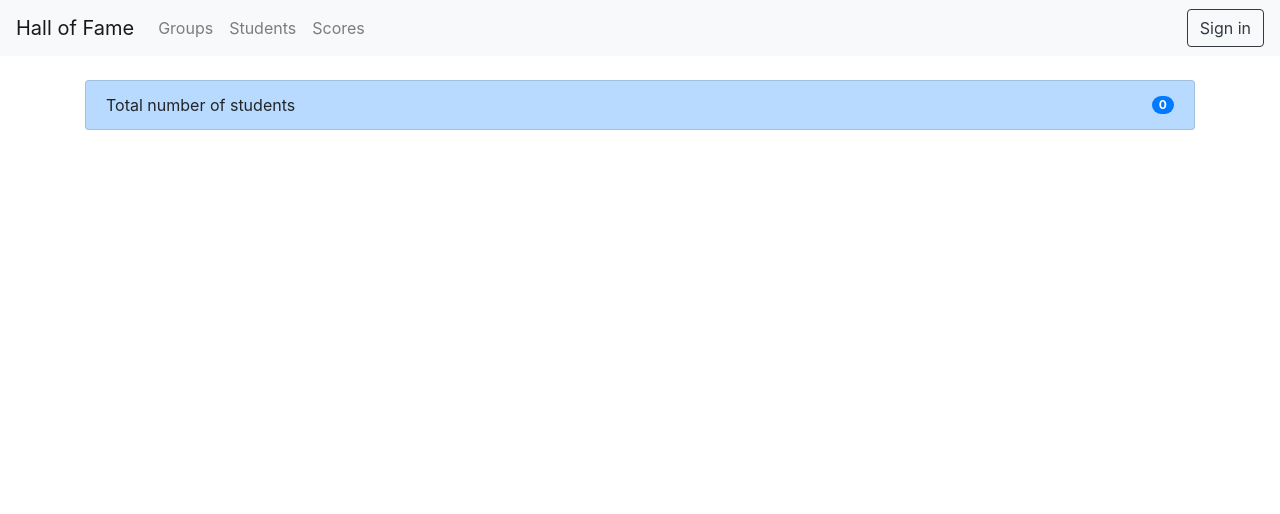
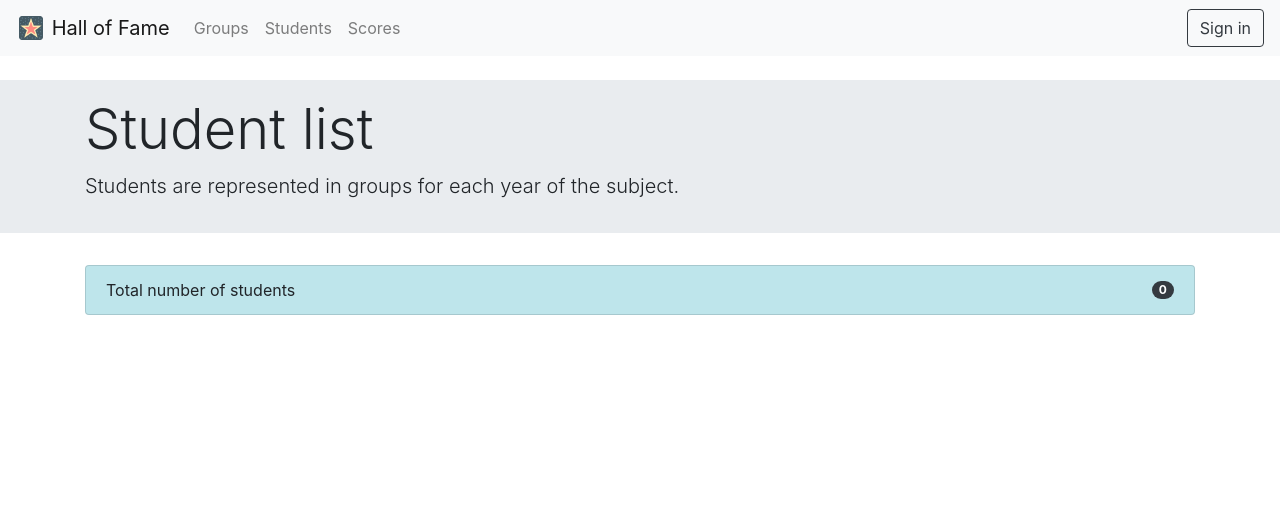
Before and after one commit to hardkov/hall-of-fame, a Django app: page /students/ in a window 1280 px wide. Shown: the top 514 px of the page. Run offline with Django 3.2, Linux system fonts and the light colour scheme; data that the repository does not hold is empty; some libraries are stand-ins or nearby versions.

Commit message:
Front remake

```diff
--- a/hof/templates/hof/includes/navbar.html
+++ b/hof/templates/hof/includes/navbar.html
@@ -1,5 +1,8 @@
 <nav class="navbar navbar-expand-lg navbar-light bg-light mb-3">
-    <a class="navbar-brand" href="/">Hall of Fame</a>
+    <a class="navbar-brand" href="/">
+        <img src="/static/hof/images/favicon.png" width="30" height="30" class="d-inline-block align-top" alt="">
+        Hall of Fame
+    </a>
     <button
     class="navbar-toggler"
     type="button"
@@ -17,7 +20,7 @@
             <a class="nav-link" href="{% url 'hof:students' %}">Students</a>
         </li>
         <li class="nav-item">
-            <a class="nav-link" href="{% url 'hof:score' %}">Scores</a>
+            <a class="nav-link" href="{% url 'hof:scores' %}">Scores</a>
         </li>
     </ul>
     <ul class="navbar-nav ml-auto">
--- a/hof/templates/hof/students/students.html
+++ b/hof/templates/hof/students/students.html
@@ -2,18 +2,24 @@
 
 {% block content %}
     <section class="students my-4">
+        <div class="jumbotron jumbotron-fluid py-3">
+            <div class="container">
+                <h1 class="display-4">Student list</h1>
+                <p class="lead">Students are represented in groups for each year of the subject.</p>
+            </div>
+        </div>
         <div class="container">
             <ul class="list-group mb-3">
-                <li class="list-group-item list-group-item-primary d-flex justify-content-between align-items-center">
+                <li class="list-group-item list-group-item-info d-flex justify-content-between align-items-center">
                     Total number of students
-                    <span class="badge badge-primary badge-pill">{{ student_count }}</span>
+                    <span class="badge badge-dark badge-pill">{{ student_count }}</span>
                 </li>
             </ul>
             {% for entry in students_by_year %}
             <ul class="list-group">
                 <li class="list-group-item list-group-item-secondary d-flex justify-content-between align-items-center">
                     {{ entry.year }}
-                    <span class="badge badge-primary badge-pill">
+                    <span class="badge badge-dark badge-pill">
                             {{ entry.students | length }}
                     </span>
                 </li>
--- a/hof/urls.py
+++ b/hof/urls.py
@@ -12,6 +12,6 @@ urlpatterns = [
     path('students/', views.students, name='students'),
     path('student/<int:pk>', views.StudentView.as_view(), name='student'),
     # SCORE
-    path('score/', views.scoreView, name='score'),
+    path('scores/', views.scores, name='scores'),
 
 ]
--- a/hof/views.py
+++ b/hof/views.py
@@ -51,9 +51,5 @@ class StudentView(generic.DetailView):
 # SCORE VIEWS
 def scores(request):
     # Scores needs to be grouped
-    pass
-
-
-class scoreView(generic.DetailView):
-    model = Score
-    template_name = 'hof/score/scores.html'
+    context = {'elo': "ELO"}
+    return render(request, 'hof/score/scores.html', context)
```
Also changed, not shown: hof/templates/hof/groups/groups.html (+7 -0 lines), hof/templates/hof/score/scores.html (+5 -7 lines), hof/templates/hof/students/student.html (+10 -4 lines).
